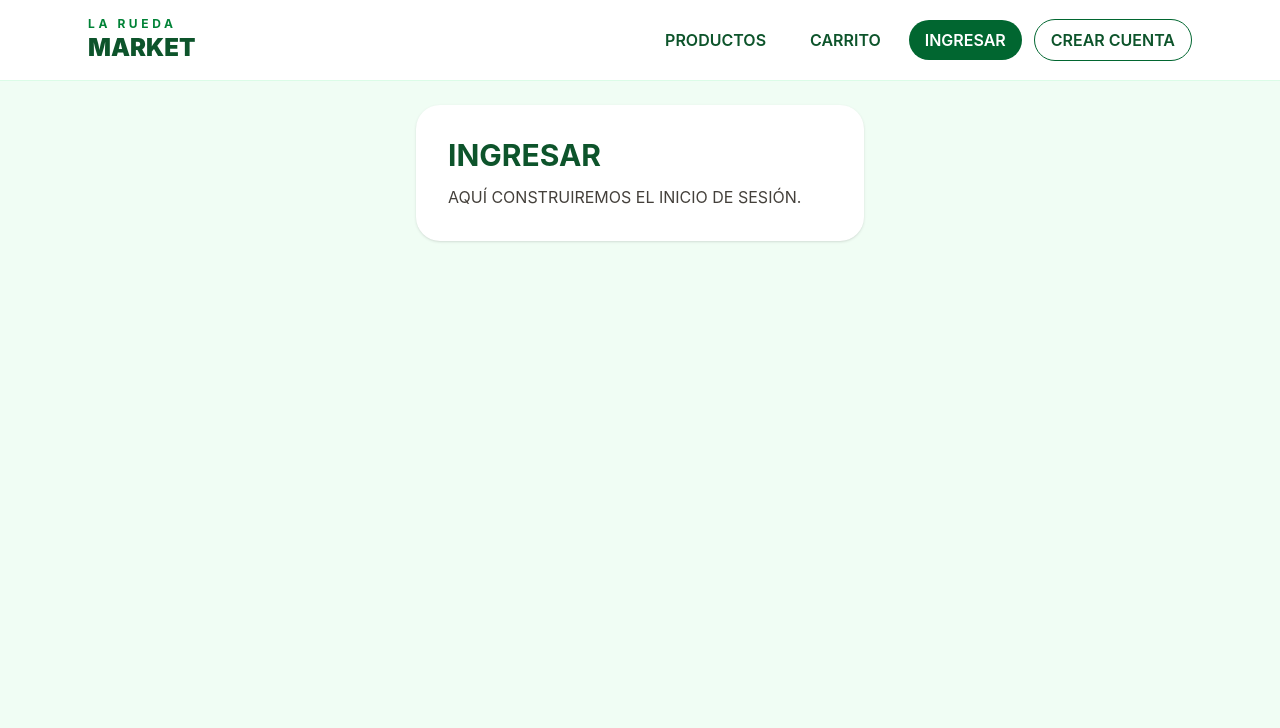
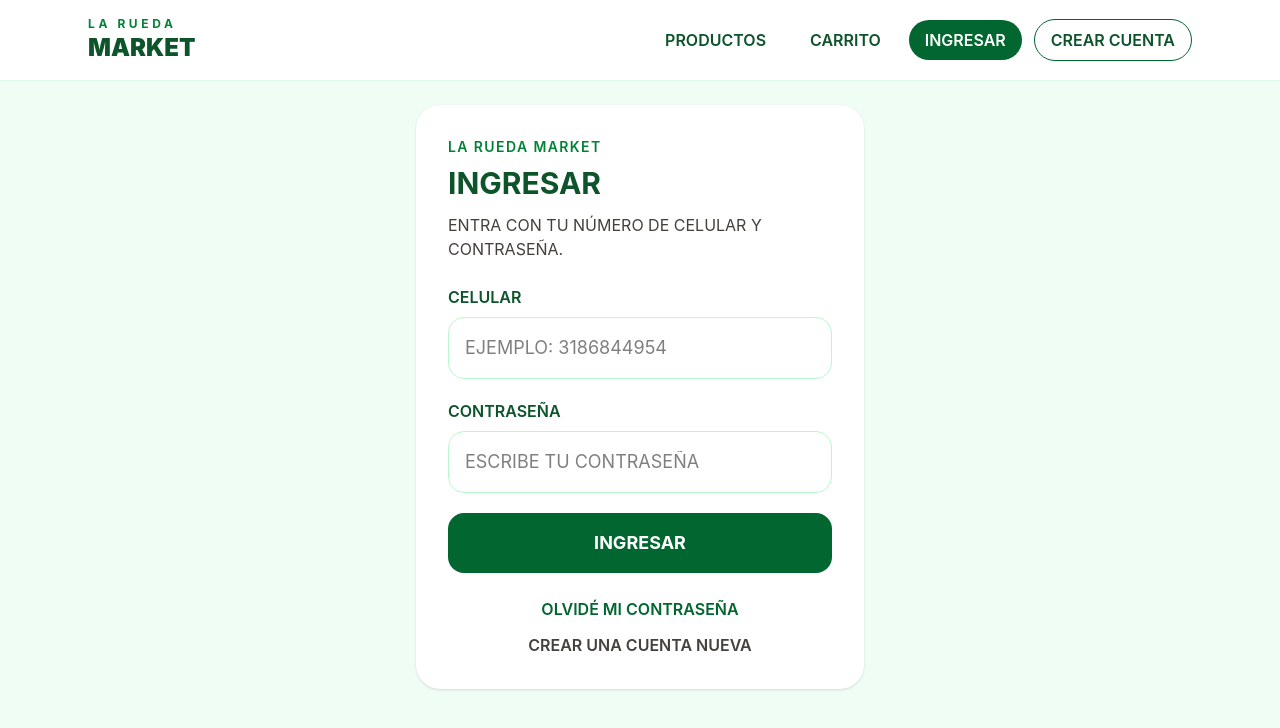
Before and after one commit to Elena-0718/La-Rueda-Market, a React app in the folder frontend/: page /login in a window 1280 px wide. Shown: the top 728 px of the page. Built offline with nearby package versions, Linux system fonts and the light colour scheme; the HTML template or start-up script is replaced by a standard one.

Commit message:
Config Login

```diff
--- /dev/null
+++ b/frontend/src/api/authService.js
@@ -0,0 +1,10 @@
+import { axiosClient } from './axiosClient'
+
+export const login = async ({ phone, password }) => {
+  const response = await axiosClient.post('/auth/login', {
+    phone,
+    password,
+  })
+
+  return response.data
+}
--- a/frontend/src/api/axiosClient.js
+++ b/frontend/src/api/axiosClient.js
@@ -1,4 +1,5 @@
 import axios from 'axios'
+import { getAuthToken } from '../features/auth/authStorage'
 
 export const axiosClient = axios.create({
   baseURL: 'http://localhost:3000/api',
@@ -6,3 +7,13 @@ export const axiosClient = axios.create({
     'Content-Type': 'application/json',
   },
 })
+
+axiosClient.interceptors.request.use((config) => {
+  const token = getAuthToken()
+
+  if (token) {
+    config.headers.Authorization = `Bearer ${token}`
+  }
+
+  return config
+})
--- a/frontend/src/components/Header.jsx
+++ b/frontend/src/components/Header.jsx
@@ -1,6 +1,21 @@
-import { Link, NavLink } from 'react-router-dom'
+import { useEffect, useState } from 'react'
+import { Link, NavLink, useNavigate } from 'react-router-dom'
+import { clearAuthSession, getAuthUser } from '../features/auth/authStorage'
 
 function Header() {
+  const navigate = useNavigate()
+  const [user, setUser] = useState(null)
+
+  useEffect(() => {
+    setUser(getAuthUser())
+  }, [])
+
+  const handleLogout = () => {
+    clearAuthSession()
+    setUser(null)
+    navigate('/login')
+  }
+
   return (
     <header className="sticky top-0 z-50 border-b border-green-100 bg-white/95 backdrop-blur">
       <div className="mx-auto flex max-w-6xl flex-col gap-4 px-6 py-4 md:flex-row md:items-center md:justify-between">
@@ -41,6 +56,8 @@ function Header() {
             CARRITO
           </NavLink>
 
+          {!user && (
+            <>
               <NavLink
                 to="/login"
                 className={({ isActive }) =>
@@ -66,6 +83,24 @@ function Header() {
               >
                 CREAR CUENTA
               </NavLink>
+            </>
+          )}
+
+          {user && (
+            <>
+              <span className="rounded-full bg-green-50 px-4 py-2 font-semibold text-green-900">
+                HOLA, {user.name}
+              </span>
+
+              <button
+                type="button"
+                onClick={handleLogout}
+                className="rounded-full border border-red-200 px-4 py-2 font-semibold text-red-700 hover:bg-red-50"
+              >
+                CERRAR SESIÓN
+              </button>
+            </>
+          )}
         </nav>
       </div>
     </header>
--- /dev/null
+++ b/frontend/src/features/auth/authStorage.js
@@ -0,0 +1,30 @@
+const TOKEN_KEY = 'la_rueda_token'
+const USER_KEY = 'la_rueda_user'
+
+export const saveAuthSession = ({ token, user }) => {
+  localStorage.setItem(TOKEN_KEY, token)
+  localStorage.setItem(USER_KEY, JSON.stringify(user))
+}
+
+export const getAuthToken = () => {
+  return localStorage.getItem(TOKEN_KEY)
+}
+
+export const getAuthUser = () => {
+  const user = localStorage.getItem(USER_KEY)
+
+  if (!user) {
+    return null
+  }
+
+  return JSON.parse(user)
+}
+
+export const clearAuthSession = () => {
+  localStorage.removeItem(TOKEN_KEY)
+  localStorage.removeItem(USER_KEY)
+}
+
+export const isAuthenticated = () => {
+  return Boolean(getAuthToken())
+}
--- a/frontend/src/pages/LoginPage.jsx
+++ b/frontend/src/pages/LoginPage.jsx
@@ -1,14 +1,122 @@
+import { useState } from 'react'
+import { Link, useNavigate } from 'react-router-dom'
+import { login } from '../api/authService'
+import { saveAuthSession } from '../features/auth/authStorage'
+
 function LoginPage() {
+  const navigate = useNavigate()
+
+  const [phone, setPhone] = useState('')
+  const [password, setPassword] = useState('')
+  const [isSubmitting, setIsSubmitting] = useState(false)
+  const [errorMessage, setErrorMessage] = useState('')
+
+  const handleSubmit = async (event) => {
+    event.preventDefault()
+    setErrorMessage('')
+    setIsSubmitting(true)
+
+    try {
+      const data = await login({ phone, password })
+
+      saveAuthSession({
+        token: data.token,
+        user: data.user,
+      })
+
+      navigate('/')
+    } catch (error) {
+      console.error(error)
+      setErrorMessage('TELÉFONO O CONTRASEÑA INCORRECTOS.')
+    } finally {
+      setIsSubmitting(false)
+    }
+  }
+
   return (
     <main className="p-6">
       <section className="mx-auto max-w-md rounded-3xl bg-white p-8 shadow">
-        <h1 className="text-3xl font-bold text-green-900">
+        <p className="text-sm font-semibold tracking-widest text-green-700">
+          LA RUEDA MARKET
+        </p>
+
+        <h1 className="mt-2 text-3xl font-bold text-green-900">
           INGRESAR
         </h1>
 
         <p className="mt-3 text-stone-700">
-          AQUÍ CONSTRUIREMOS EL INICIO DE SESIÓN.
+          ENTRA CON TU NÚMERO DE CELULAR Y CONTRASEÑA.
         </p>
+
+        {errorMessage && (
+          <p className="mt-5 rounded-2xl bg-red-100 p-4 font-semibold text-red-700">
+            {errorMessage}
+          </p>
+        )}
+
+        <form onSubmit={handleSubmit} className="mt-6 space-y-5">
+          <div>
+            <label
+              htmlFor="phone"
+              className="mb-2 block font-semibold text-green-900"
+            >
+              CELULAR
+            </label>
+
+            <input
+              id="phone"
+              type="tel"
+              value={phone}
+              onChange={(event) => setPhone(event.target.value)}
+              placeholder="EJEMPLO: 3186844954"
+              className="w-full rounded-2xl border border-green-200 px-4 py-4 text-lg outline-none focus:border-green-700"
+              required
+            />
+          </div>
+
+          <div>
+            <label
+              htmlFor="password"
+              className="mb-2 block font-semibold text-green-900"
+            >
+              CONTRASEÑA
+            </label>
+
+            <input
+              id="password"
+              type="password"
+              value={password}
+              onChange={(event) => setPassword(event.target.value)}
+              placeholder="ESCRIBE TU CONTRASEÑA"
+              className="w-full rounded-2xl border border-green-200 px-4 py-4 text-lg outline-none focus:border-green-700"
+              required
+            />
+          </div>
+
+          <button
+            type="submit"
+            disabled={isSubmitting}
+            className="w-full rounded-2xl bg-green-800 px-6 py-4 text-lg font-bold text-white disabled:cursor-not-allowed disabled:bg-stone-400"
+          >
+            {isSubmitting ? 'INGRESANDO...' : 'INGRESAR'}
+          </button>
+        </form>
+
+        <div className="mt-6 flex flex-col gap-3 text-center font-semibold">
+          <Link
+            to="/recuperar-contrasena"
+            className="text-green-800 hover:underline"
+          >
+            OLVIDÉ MI CONTRASEÑA
+          </Link>
+
+          <Link
+            to="/registro"
+            className="text-stone-700 hover:text-green-800"
+          >
+            CREAR UNA CUENTA NUEVA
+          </Link>
+        </div>
       </section>
     </main>
   )
```
Lines whose indentation alone changed are shown as unchanged.
